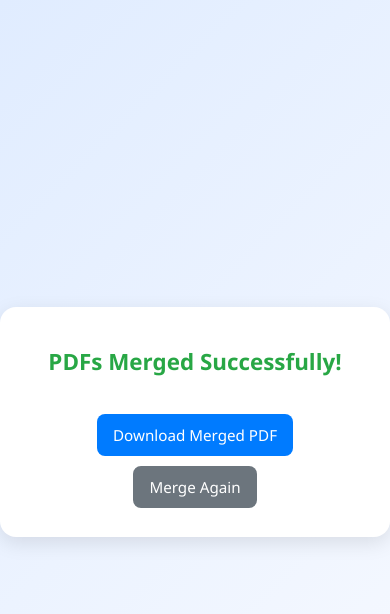
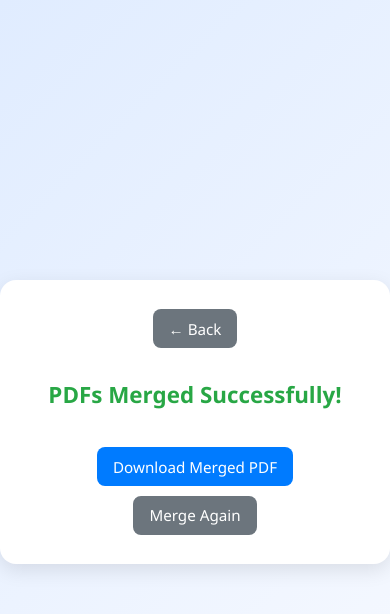
Before and after one commit to ChilliRoger/pdf-merger, a Flask app: template templates/result.html in a window 390 px wide. Shown: the top 614 px of the page. Run offline with Flask 3, Linux system fonts and the light colour scheme; the template is opened without the code that fills it, so the values that code supplies are empty; parts of the project's set-up code (start-up, migrations or seed data) failed here and were passed over.

Commit message:
added back button

```diff
--- a/templates/result.html
+++ b/templates/result.html
@@ -5,50 +5,29 @@
 <meta name="viewport" content="width=device-width, initial-scale=1.0">
 <title>Merged Successfully</title>
 <style>
-  body {
-    font-family: 'Segoe UI', sans-serif;
-    background: linear-gradient(135deg, #e0ecff, #f8faff);
-    margin: 0;
-    height: 100vh;
-    display: flex;
-    justify-content: center;
-    align-items: center;
-  }
-  .container {
-    background: #fff;
-    padding: 2.5rem 3rem;
-    border-radius: 1rem;
-    box-shadow: 0 6px 20px rgba(0,0,0,0.1);
-    text-align: center;
-    width: 400px;
-    max-width: 90%;
-  }
-  h1 { color: #28a745; margin-bottom: 2rem; font-weight: 600; }
-  a {
-    display: inline-block;
-    background-color: #007BFF;
-    color: white;
-    padding: 0.8rem 1.2rem;
-    text-decoration: none;
-    border-radius: 0.5rem;
-    margin: 0.3rem;
-    font-size: 1rem;
-    transition: background 0.2s ease;
-  }
-  a:hover { background-color: #0056b3; }
-  .secondary { background-color: #6c757d; }
-  .secondary:hover { background-color: #5a6268; }
+  body { font-family: 'Segoe UI', sans-serif; background: linear-gradient(135deg, #e0ecff, #f8faff); margin:0; height:100vh; display:flex; justify-content:center; align-items:center; }
+  .container { background:#fff; padding:2.5rem 3rem; border-radius:1rem; box-shadow:0 6px 20px rgba(0,0,0,0.1); text-align:center; width:400px; max-width:90%; }
+  h1 { color:#28a745; margin-bottom:2rem; font-weight:600; }
+  a { display:inline-block; background-color:#007BFF; color:white; padding:0.8rem 1.2rem; text-decoration:none; border-radius:0.5rem; margin:0.3rem; font-size:1rem; transition: background 0.2s ease; }
+  a:hover { background-color:#0056b3; }
+  .secondary { background-color:#6c757d; }
+  .secondary:hover { background-color:#5a6268; }
+  .back-button { background-color:#6c757d; padding:0.7rem 1rem; display:inline-block; margin-bottom:1rem; }
+  .back-button:hover { background-color:#5a6268; }
 
-  /* Mobile adjustments */
   @media (max-width: 480px) {
-    .container { width: 95%; padding: 1.5rem; }
-    h1 { font-size: 1.4rem; }
-    a { font-size: 0.95rem; padding: 0.7rem 1rem; }
+    .container { width:95%; padding:1.5rem; }
+    h1 { font-size:1.4rem; }
+    a, .back-button { font-size:0.95rem; padding:0.6rem 1rem; }
   }
 </style>
 </head>
 <body>
 <div class="container">
+
+  <!-- Back Button -->
+  <a href="javascript:history.back()" class="back-button">&#8592; Back</a>
+
   <h1>PDFs Merged Successfully!</h1>
   <a href="/download">Download Merged PDF</a>
   <a href="/restart" class="secondary">Merge Again</a>
```
Also changed, not shown: templates/upload.html (+14 -11 lines).
